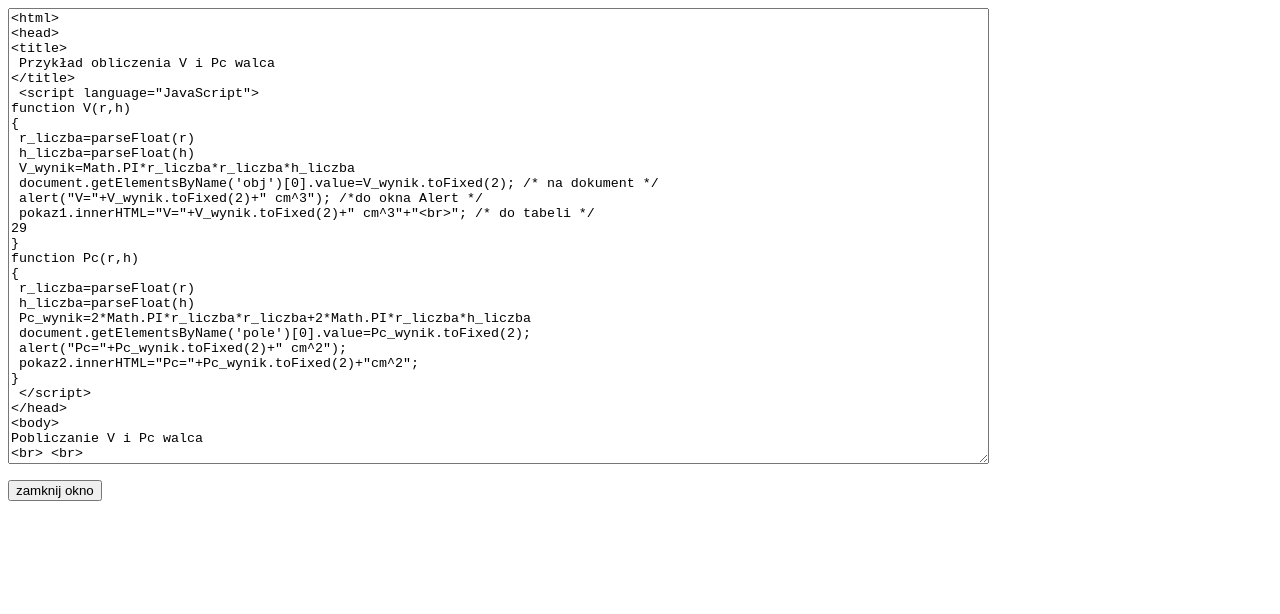
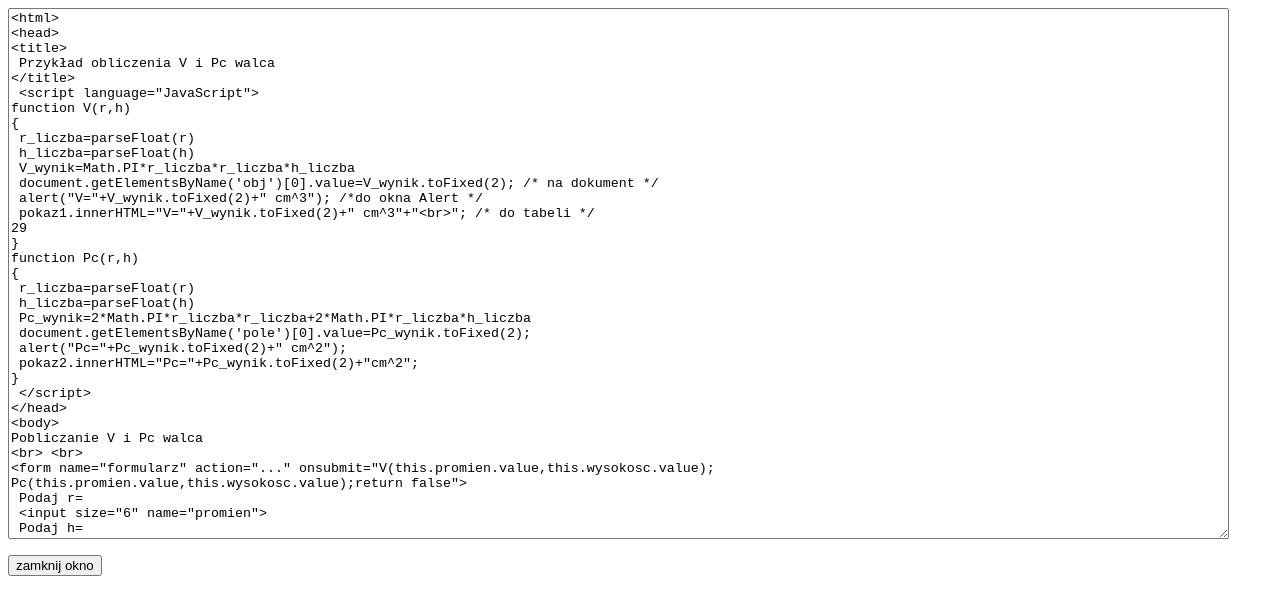
Before and after one commit to KamilMusi/Java, a plain HTML site: page zad21_musi_kod.html in a window 1280 px wide. Drawn offline with Linux system fonts and the light colour scheme.

Commit message:
Update zad21_musi_kod.html

```diff
--- a/zad21_musi_kod.html
+++ b/zad21_musi_kod.html
@@ -9,7 +9,7 @@
 </head>
 <body>
 <form>
-<textarea name="musijowski" cols="120" rows="30" readonly>
+<textarea name="musijowski" cols="150" rows="35" readonly>
 <html>
 <head>
 <title>
```
